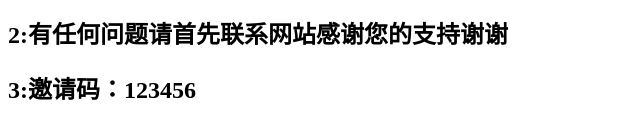
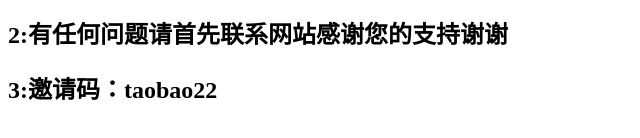
Before and after one commit to taobao22/taobao22.github.io, a plain HTML site: page index.html in a window 1280 px wide. Shown: the part 228-366 px from the top of the page, 0-640 px from the left. Drawn offline with Linux system fonts and the light colour scheme.

Commit message:
Update index.html

```diff
--- a/index.html
+++ b/index.html
@@ -10,7 +10,7 @@
 <h2>【聊天须知，仔细看！！！】：【1】不要发截图；不要说敏~感~词，用服务器代替【2】违规聊天，我们会拉黑的【3】需要截图，我们会向你要的</h2>
 <h2>使用方法：1:请注册网站， 注册成功之后登录网站，您淘宝下单之后获取的cdk对应的套餐类型如月卡，您可以直接下单网站月卡，cdk里面输入您的cdk即可，支付成功之后就可以获取到配置方法。</h2>
 <h2> 2:有任何问题请首先联系网站感谢您的支持谢谢</h2>
-<h2> 3:邀请码：123456</h2>
+<h2> 3:邀请码：taobao22</h2>
 </body>
 
 </html>
```
